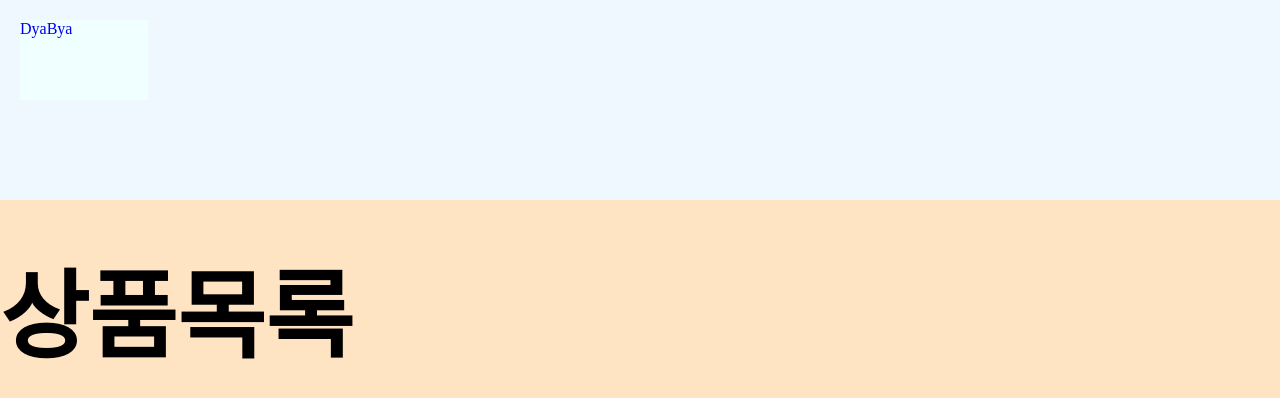
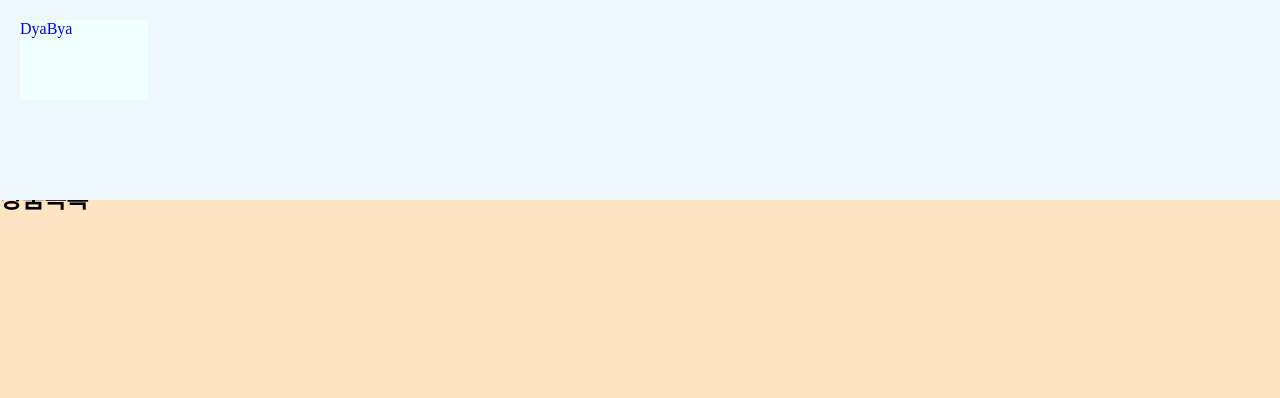
Before and after one commit to seunghee1108/Next-Practice, a Next.js app in the folder next-project/: page /list in a window 1280 px wide. Shown: the top 398 px of the page. Built offline with nearby package versions, Linux system fonts and the light colour scheme.

Commit message:
classname 추가

```diff
--- a/next-project/app/list/page.tsx
+++ b/next-project/app/list/page.tsx
@@ -2,7 +2,7 @@ import '../globals.css'
 
 export default  function list (){
   return (
-    <div className="list">
+    <div className="innerbox">
       <h2>상품목록</h2>
     </div>
   )
--- a/next-project/app/management/page.tsx
+++ b/next-project/app/management/page.tsx
@@ -1,6 +1,8 @@
+import '../globals.css'
+
 export default  function management (){
   return (
-    <div>
+    <div className="innerbox">
       <h2>상품관리</h2>
     </div>
   )
```
